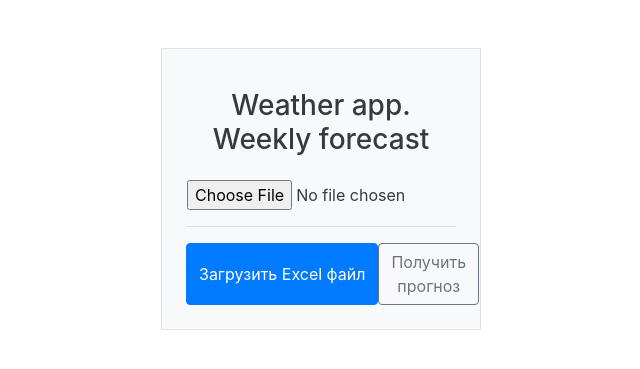
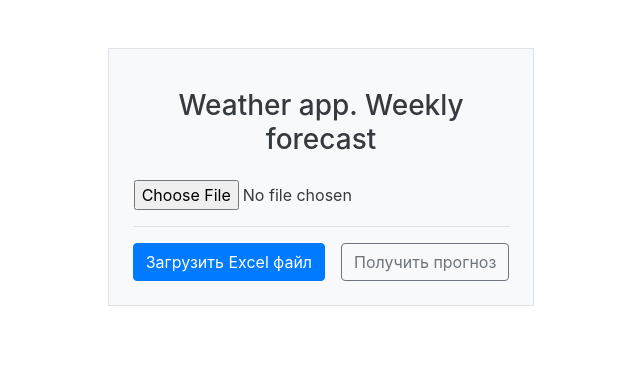
Before and after one commit to levnagornov/Weather-app, a Flask app: page / in a window 1280 px wide. Shown: the top 369 px of the page, without its empty margins (319-959 px from the left). Run offline with Flask 2, Linux system fonts and the light colour scheme; some libraries are stand-ins or nearby versions.

Commit message:
fix frame size of main page

```diff
--- a/templates/index.html
+++ b/templates/index.html
@@ -11,7 +11,7 @@
     <title>Weather app</title>
 </head>
 <body>
-  <div class="container mt-5 p-4 col-3 bg-light text-dark border mb-3">
+  <div class="container mt-5 p-4 col-4 bg-light text-dark border mb-3">
   <div class="p-3 text-center">
     <h3>Weather app. Weekly forecast</h3>
   </div>
```
